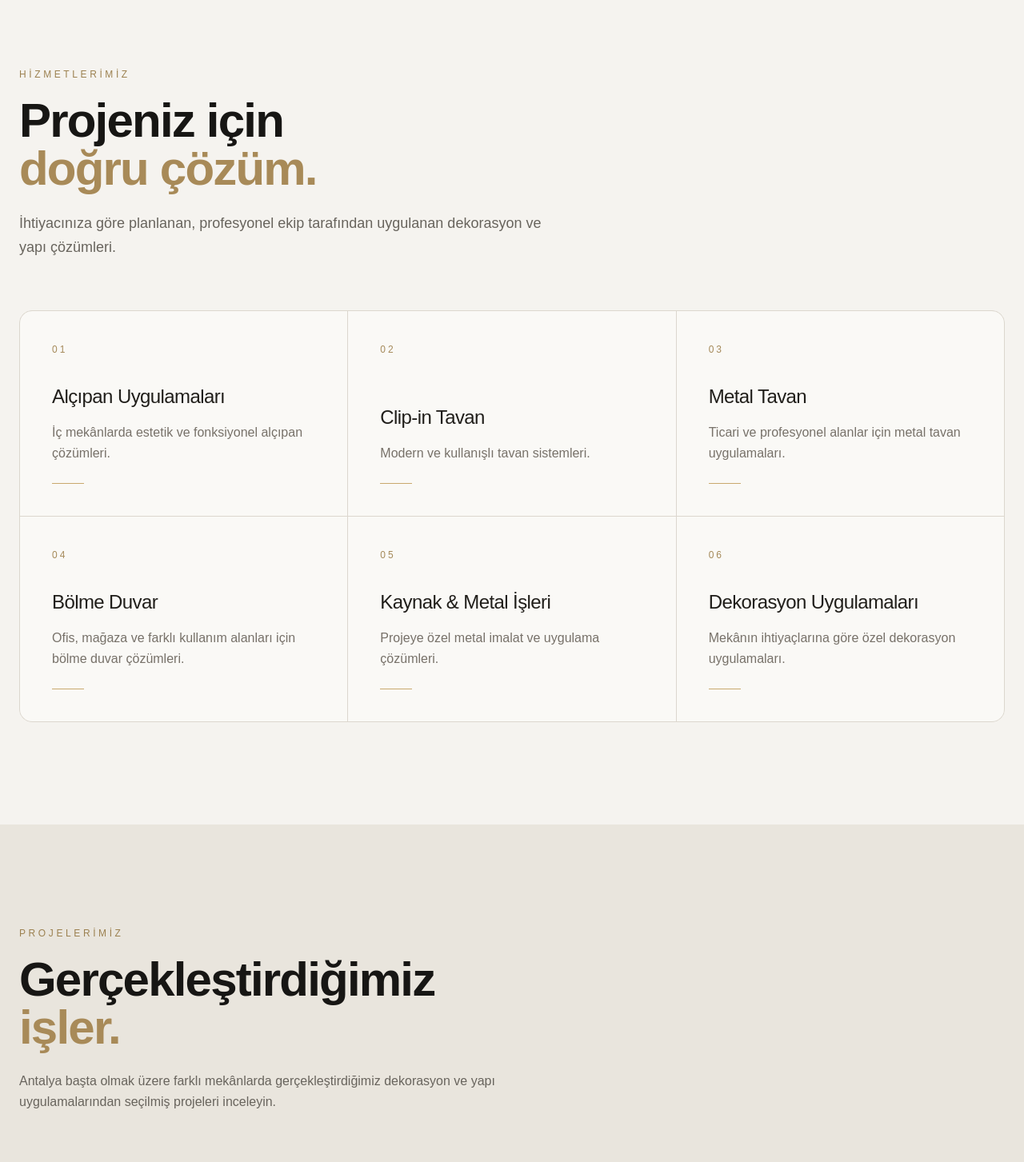
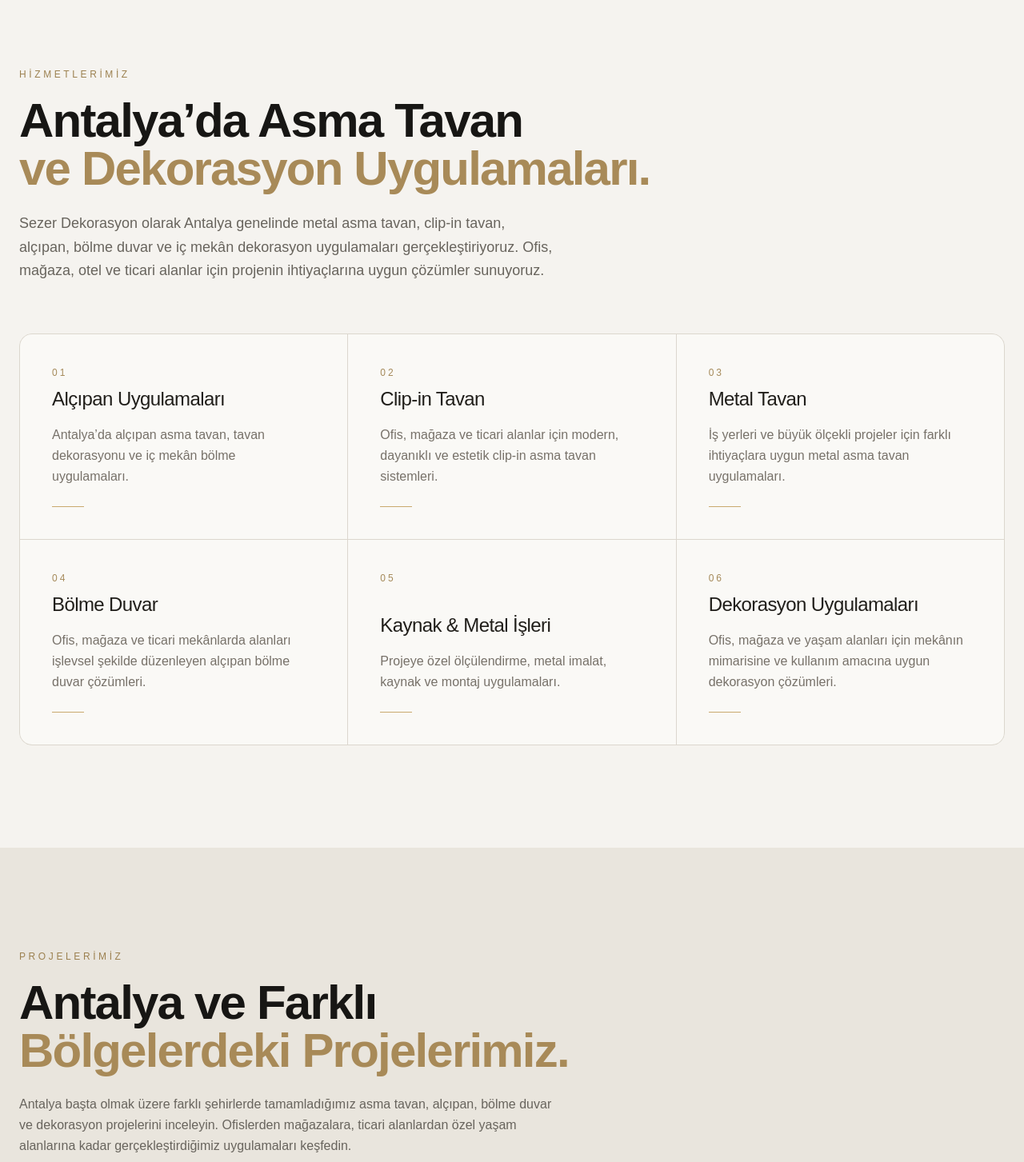
Before and after one commit to seherydz/Sezer-Dekorasyon-, a Next.js app: page / in a window 1280 px wide. Shown: the part 880-2333 px from the top of the page at 80% size. Built offline with nearby package versions, Linux system fonts and the light colour scheme; grey boxes are pictures that could not be loaded.

Commit message:
SEO optimizasyonları ve proje içerikleri güncellendi

```diff
--- a/app/data/projects.ts
+++ b/app/data/projects.ts
@@ -33,8 +33,8 @@ export const projects: Project[] = [
   title: "Asma Tavan ve LED Aydınlatma",
 
   description:
-    "Antalya'da gerçekleştirilen projede, iç mekâna modern ve bütünlüklü bir görünüm kazandırmak amacıyla kademeli alçıpan asma tavan uygulaması yapıldı. Tavan yüzeylerinde farklı kotlarda geometrik formlar oluşturularak mekânın mimari yapısına uygun bir tasarım elde edildi. Gizli LED aydınlatma kanalları ve çevresel ışık bantlarıyla sıcak, dengeli ve homojen bir aydınlatma etkisi sağlandı. Tavana entegre edilen gömme spot aydınlatmalarla ışık dağılımı desteklenirken, lineer havalandırma kanalları için gerekli boşluklar da tasarıma dâhil edildi. Uygulama sürecinde metal taşıyıcı tavan konstrüksiyonu oluşturuldu, alçıpan levhalar monte edildi ve yüzeyler son kat uygulamaya hazırlandı. Tamamlanan uygulamayla tavan tasarımı, aydınlatma detayları ve mekânın genel mimarisi arasında estetik bir uyum sağlandı.",
 
+  "Antalya'da gerçekleştirilen asma tavan ve LED aydınlatma projesinde, iç mekânın mimari yapısına uygun modern bir tavan tasarımı oluşturuldu. Uygulama kapsamında farklı kotlarda geometrik formlara sahip kademeli alçıpan asma tavan sistemi hazırlandı. Tavan tasarımına entegre edilen gizli LED aydınlatma kanalları ve çevresel ışık bantlarıyla dengeli bir aydınlatma görünümü elde edildi. Gömme spot aydınlatmalarla desteklenen tasarımda, lineer havalandırma kanalları için gerekli boşluklar da dikkate alındı. Uygulama sürecinde metal taşıyıcı tavan konstrüksiyonu oluşturuldu, alçıpan levhaların montajı gerçekleştirildi ve yüzeyler son kat uygulamasına hazırlandı. Tamamlanan Antalya asma tavan uygulamasıyla tavan geometrisi, LED aydınlatma detayları ve mekânın mimarisi arasında bütünlüklü bir görünüm sağlandı.",
   location: "Antalya",
 
   services: [
@@ -71,8 +71,7 @@ afterImages: [
 
     description:
 
-       "istanbul'da gerçekleştirilen ofis uygulamasında, çalışma alanının ihtiyaçlarına uygun bölme duvar ve tavan çözümleriyle işlevsel bir mekân oluşturuldu.",
-
+  "İstanbul'da gerçekleştirilen ofis bölme duvar ve tavan uygulamasında, çalışma alanının ihtiyaçlarına uygun işlevsel bir mekân düzenlemesi yapıldı. Ofis içerisinde farklı kullanım alanları oluşturmak amacıyla bölme duvar sistemleri uygulandı ve tavan düzenlemeleriyle mekânın genel görünümünün bütünlüğü hedeflendi. Uygulama kapsamında çalışma alanının kullanım ihtiyaçları dikkate alınarak daha düzenli ve verimli bir iç mekân oluşturulmasına yönelik çözümler geliştirildi.",
     location: "İstanbul",
 
     services: ["Bölme Duvar Sistemleri", "Tavan Uygulamaları"],
@@ -101,8 +100,8 @@ afterImages: [
 
   title: "Alçıpan Bölme Duvar ve İç Mekân Düzenlemesi",
 
-  description:
-    "Antalya'da gerçekleştirilen uygulamada, iç mekânın yeniden düzenlenmesi amacıyla galvanizli metal profillerden taşıyıcı karkas oluşturuldu. Bölme duvar sisteminde profiller arasına mineral yün yalıtım malzemesi yerleştirildi ve alçıpan levhaların montajı gerçekleştirildi. Duvar yüzeylerinde levha birleşim noktalarının derz işlemleri ve yüzey düzeltme çalışmaları yapılarak boya ve son kat uygulamalarına uygun bir zemin hazırlandı. Çalışma kapsamında mevcut duvar ve tavan yüzeylerinin düzenlenmesi, yeni bölme duvarın oluşturulması ve mekânın kullanıma hazır hâle getirilmesi hedeflendi.",
+ description:
+  "Antalya'da gerçekleştirilen alçıpan bölme duvar ve iç mekân düzenleme projesinde, mevcut alanın kullanım ihtiyaçlarına uygun şekilde yeniden düzenlenmesi hedeflendi. Uygulama kapsamında galvanizli metal profiller kullanılarak bölme duvar taşıyıcı karkası oluşturuldu. Metal profiller arasına mineral yün yalıtım malzemesi yerleştirildi ve alçıpan levhaların montajı gerçekleştirildi. Duvar yüzeylerinde levha birleşim noktalarına derz uygulaması yapıldı, yüzey düzeltme çalışmaları tamamlanarak boya ve son kat işlemlerine uygun bir zemin hazırlandı. Mevcut duvar ve tavan yüzeylerinin düzenlenmesiyle birlikte yeni bölme duvar sistemi mekânın genel yapısına entegre edildi. Tamamlanan Antalya alçıpan bölme duvar uygulamasıyla daha düzenli ve işlevsel bir iç mekân oluşturuldu.",
 
   location: "Antalya",
 
@@ -142,8 +141,8 @@ afterImages: [
 
   title: "TV Ünitesi ve Dekoratif Duvar Tasarımı",
 
-  description:
-    "Bodrum'da gerçekleştirilen iç mekân dekorasyon projesinde, salonun mimari yapısına uygun modern bir TV ünitesi ve dekoratif duvar tasarımı uygulandı. TV ünitesinin arka bölümünde mermer görünümlü dekoratif yüzey kaplaması kullanılarak mekâna zarif ve bütünlüklü bir görünüm kazandırıldı. Duvarın iki yanında konumlandırılan ahşap görünümlü dikey dekoratif panellerle tasarıma derinlik ve doğal bir karakter eklendi. TV ünitesi altında uygulanan duvar boyunca uzanan sabit dolapla hem sade hem de işlevsel bir kullanım alanı oluşturuldu. Dekoratif yüzeylerin çevresinde ve mobilya detaylarında kullanılan gizli LED aydınlatmalar, duvar tasarımını ön plana çıkararak sıcak bir ambiyans sağladı. Tavan bölümünde kademeli alçıpan asma tavan, gizli LED ışık bantları ve gömme spot aydınlatmalar uygulandı. Böylece tavan ve duvar aydınlatmaları birbiriyle uyumlu hâle getirilerek salonun genel tasarımı bütünleştirildi. Uygulama sonucunda ahşap dokular, mermer görünümlü yüzeyler, sıcak ışık detayları ve modern mobilya çizgileri bir araya getirilerek estetik ve konforlu bir yaşam alanı oluşturuldu.",
+ description:
+  "Bodrum'da gerçekleştirilen TV ünitesi ve dekoratif duvar tasarımı projesinde, salonun mimari yapısına uygun modern ve bütünlüklü bir iç mekân tasarımı oluşturuldu. TV ünitesinin arka bölümünde mermer görünümlü dekoratif duvar kaplaması kullanılarak mekâna zarif bir görünüm kazandırıldı. Duvarın iki yanında konumlandırılan ahşap görünümlü dikey dekoratif panellerle tasarıma derinlik ve doğal bir karakter eklendi. TV ünitesinin alt bölümünde uygulanan sabit dolapla estetik ve işlevsellik bir araya getirildi. Dekoratif duvar yüzeylerinde ve mobilya detaylarında kullanılan gizli LED aydınlatmalarla sıcak bir ambiyans oluşturuldu. Tavan bölümünde ise kademeli alçıpan asma tavan, gizli LED ışık bantları ve gömme spot aydınlatma uygulamaları gerçekleştirildi. Böylece TV ünitesi, dekoratif duvar panelleri ve tavan aydınlatmaları arasında görsel bütünlük sağlanarak modern bir yaşam alanı ortaya çıkarıldı.",
 
   location: "Bodrum",
 
--- a/app/page.tsx
+++ b/app/page.tsx
@@ -557,53 +557,55 @@ className="flex h-12 w-12 items-center justify-center rounded-full border border
           </p>
 
          <h2 className="mt-5 text-4xl font-semibold tracking-[-0.03em] text-[#171614] md:text-6xl">
-            Projeniz için
+  Antalya’da Asma Tavan
   <br />
   <span className="text-[#a88a58]">
-              doğru çözüm.
-            </span>
-          </h2>
-
-          <p className="mt-6 max-w-2xl text-base leading-relaxed text-[#68645d] md:text-lg">
-            İhtiyacınıza göre planlanan, profesyonel ekip tarafından
-            uygulanan dekorasyon ve yapı çözümleri.
+    ve Dekorasyon Uygulamaları.
+  </span>
+</h2><p className="mt-6 max-w-2xl text-base leading-relaxed text-[#68645d] md:text-lg">
+  Sezer Dekorasyon olarak Antalya genelinde metal asma tavan,
+  clip-in tavan, alçıpan, bölme duvar ve iç mekân dekorasyon
+  uygulamaları gerçekleştiriyoruz. Ofis, mağaza, otel ve ticari
+  alanlar için projenin ihtiyaçlarına uygun çözümler sunuyoruz.
 </p>
 
 
           <div className="mt-16 grid grid-cols-1 gap-px overflow-hidden rounded-2xl border border-[#dcd7ce] bg-[#dcd7ce] md:grid-cols-2 lg:grid-cols-3">
 
-            {[
+            {
+           [
   [
     "01",
     "Alçıpan Uygulamaları",
-                "İç mekânlarda estetik ve fonksiyonel alçıpan çözümleri.",
+    "Antalya’da alçıpan asma tavan, tavan dekorasyonu ve iç mekân bölme uygulamaları.",
   ],
   [
     "02",
     "Clip-in Tavan",
-                "Modern ve kullanışlı tavan sistemleri.",
+    "Ofis, mağaza ve ticari alanlar için modern, dayanıklı ve estetik clip-in asma tavan sistemleri.",
   ],
   [
     "03",
     "Metal Tavan",
-                "Ticari ve profesyonel alanlar için metal tavan uygulamaları.",
+    "İş yerleri ve büyük ölçekli projeler için farklı ihtiyaçlara uygun metal asma tavan uygulamaları.",
   ],
   [
     "04",
     "Bölme Duvar",
-                "Ofis, mağaza ve farklı kullanım alanları için bölme duvar çözümleri.",
+    "Ofis, mağaza ve ticari mekânlarda alanları işlevsel şekilde düzenleyen alçıpan bölme duvar çözümleri.",
   ],
   [
     "05",
     "Kaynak & Metal İşleri",
-                "Projeye özel metal imalat ve uygulama çözümleri.",
+    "Projeye özel ölçülendirme, metal imalat, kaynak ve montaj uygulamaları.",
   ],
   [
     "06",
     "Dekorasyon Uygulamaları",
-                "Mekânın ihtiyaçlarına göre özel dekorasyon uygulamaları.",
+    "Ofis, mağaza ve yaşam alanları için mekânın mimarisine ve kullanım amacına uygun dekorasyon çözümleri.",
   ],
-            ].map(([number, title, text]) => (
+]
+            .map(([number, title, text]) => (
 
               <div
                 key={number}
@@ -658,16 +660,18 @@ className="flex h-12 w-12 items-center justify-center rounded-full border border
     </p>
 
     <h2 className="mt-5 text-4xl font-semibold tracking-[-0.03em] text-[#171614] md:text-6xl">
-      Gerçekleştirdiğimiz
+  Antalya ve Farklı
   <br />
   <span className="text-[#a88a58]">
-        işler.
+    Bölgelerdeki Projelerimiz.
   </span>
 </h2>
 
     <p className="mt-6 max-w-2xl leading-relaxed text-[#68645d]">
-      Antalya başta olmak üzere farklı mekânlarda gerçekleştirdiğimiz
-      dekorasyon ve yapı uygulamalarından seçilmiş projeleri inceleyin.
+  Antalya başta olmak üzere farklı şehirlerde tamamladığımız asma tavan,
+  alçıpan, bölme duvar ve dekorasyon projelerini inceleyin.
+  Ofislerden mağazalara, ticari alanlardan özel yaşam alanlarına
+  kadar gerçekleştirdiğimiz uygulamaları keşfedin.
 </p>
 
 {/* =====================================================
--- a/app/projeler/[slug]/page.tsx
+++ b/app/projeler/[slug]/page.tsx
@@ -26,21 +26,40 @@ async function getProject(slug: string) {
 export async function generateMetadata({
   params,
 }: PageProps): Promise<Metadata> {
-
   const { slug } = await params;
   const project = await getProject(slug);
 
   if (!project) {
     return {
-      title: "Proje Bulunamadı | Sezer Dekorasyon Dekorasyon",
+      title: "Proje Bulunamadı | Sezer Dekorasyon",
+      robots: {
+        index: false,
+        follow: false,
+      },
     };
   }
 
+  const canonicalUrl = `https://sezerdekorasyon.com.tr/projeler/${project.slug}`;
+
+  const description =
+    `${project.location} bölgesinde ${project.services.join(
+      ", "
+    )} uygulaması. ${project.description} Sezer Dekorasyon proje detaylarını inceleyin.`;
+
   return {
-    title: `${project.title} | ${project.location} | Sezer Dekorasyon Dekorasyon`,
-    description: `${project.location} bölgesinde gerçekleştirilen ${project.services.join(
-      ", "
-    )} uygulaması. Sezer Dekorasyon Dekorasyon proje detaylarını inceleyin.`,
+    title: `${project.title} | Sezer Dekorasyon`,
+    description,
+    alternates: {
+      canonical: canonicalUrl,
+    },
+    openGraph: {
+      title: `${project.title} | Sezer Dekorasyon`,
+      description,
+      url: canonicalUrl,
+      siteName: "Sezer Dekorasyon",
+      locale: "tr_TR",
+      type: "article",
+    },
   };
 }
 
```
Lines whose indentation alone changed are shown as unchanged.
